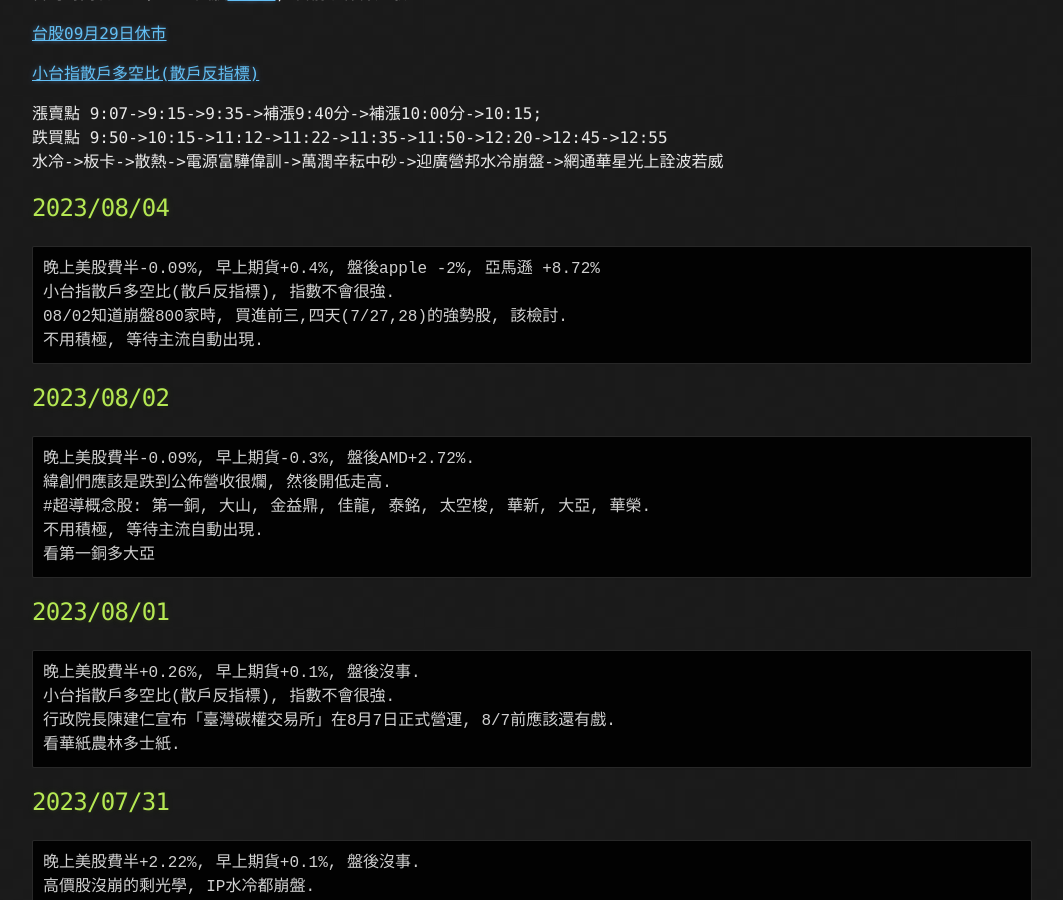
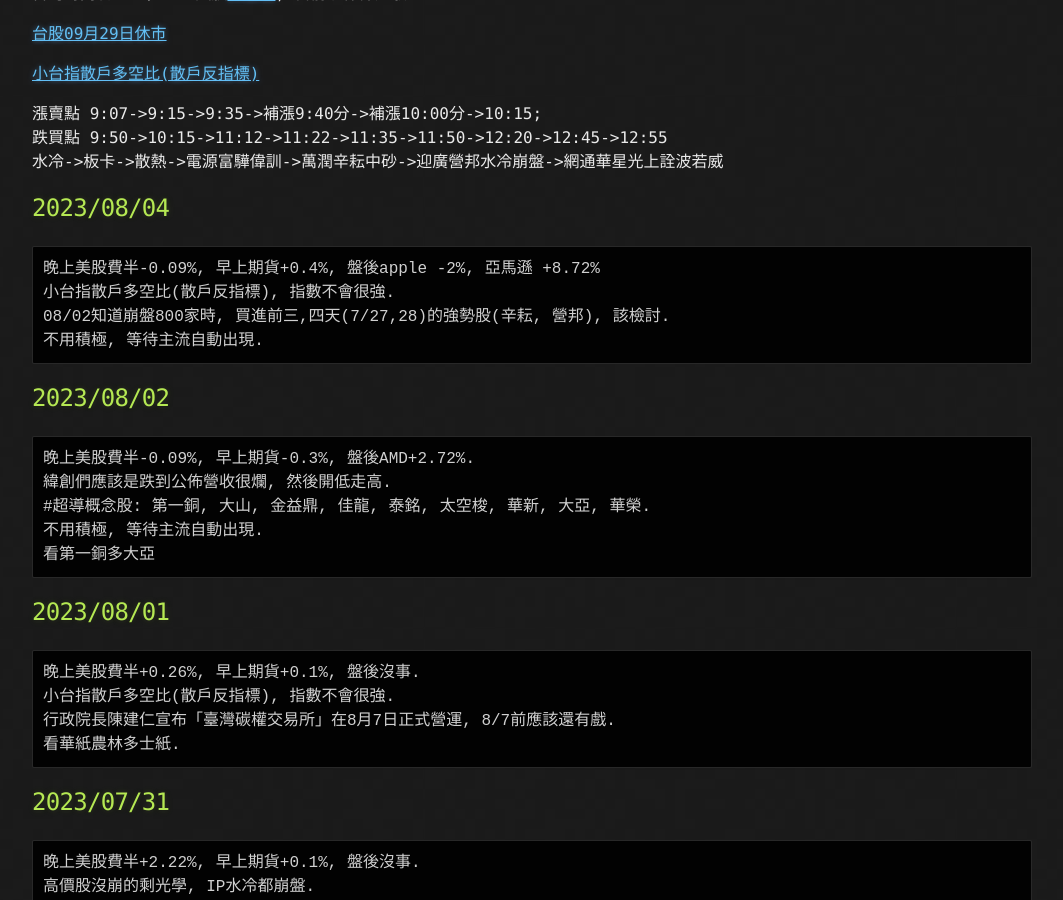
Before and after one commit to lepg5487/Stock_God, a Jekyll site: the page built from index.md, in a window 1280 px wide and 900 px high, scrolled down 436 px. Shown: the whole window, without its empty margins (108-1171 px from the left). Built offline with Jekyll 4.4.1, drawn with Linux system fonts in a browser that asks for light colours; our own code applies the rules of GitHub Pages for plain Markdown files.

Commit message:
Update index.md

````diff
--- a/index.md
+++ b/index.md
@@ -24,7 +24,7 @@ layout: testlayouts
 ```
 晚上美股費半-0.09%, 早上期貨+0.4%, 盤後apple -2%, 亞馬遜 +8.72%
 小台指散戶多空比(散戶反指標), 指數不會很強.
-08/02知道崩盤800家時, 買進前三,四天(7/27,28)的強勢股, 該檢討.
+08/02知道崩盤800家時, 買進前三,四天(7/27,28)的強勢股(辛耘, 營邦), 該檢討.
 不用積極, 等待主流自動出現.
 ```
 
````
